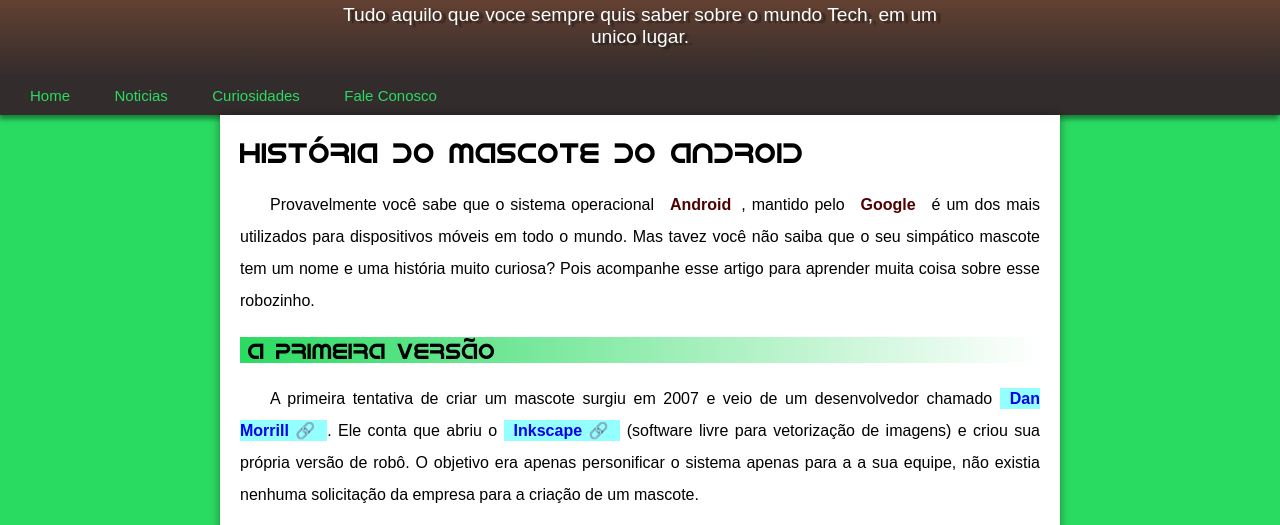
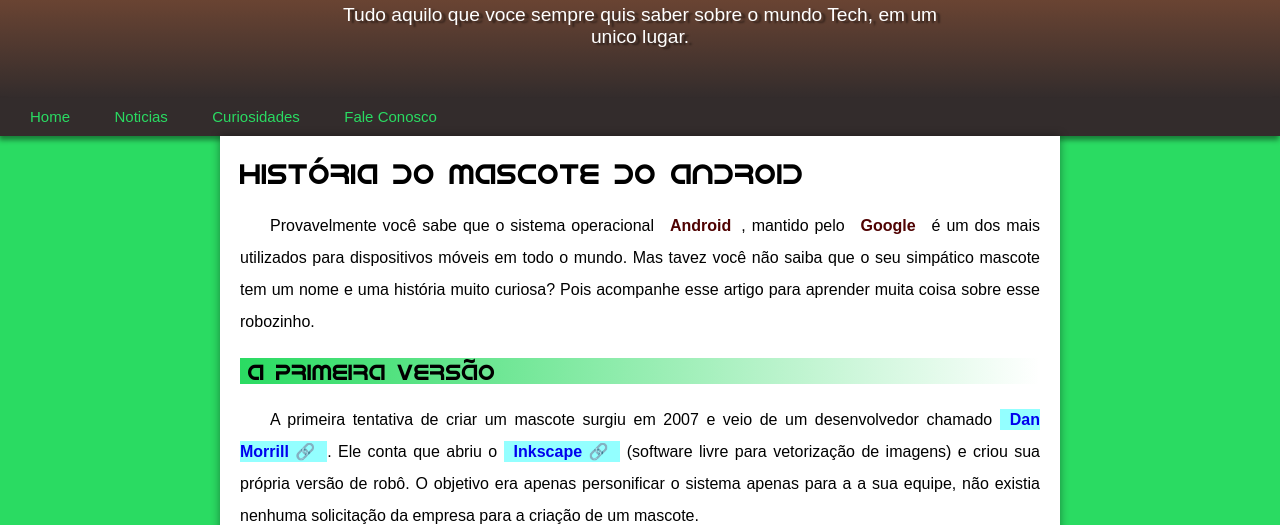
Before and after one commit to davidmonn/projeto-android, a plain HTML site: page index.html in a window 1280 px wide. Shown: the part 113-638 px from the top of the page. Drawn offline with Linux system fonts and the light colour scheme.

Commit message:
Update style.css

```diff
--- a/estilo/style.css
+++ b/estilo/style.css
@@ -77,6 +77,7 @@ header > p {
     /* Com isso qquando a tela diminuir ele nao ira ficar espremido */
     margin: auto;
     text-shadow: 4px 2px 2px rgba(0, 0, 0, 0.495);
+    padding-bottom: 50px;
 }
 
 main {
```
